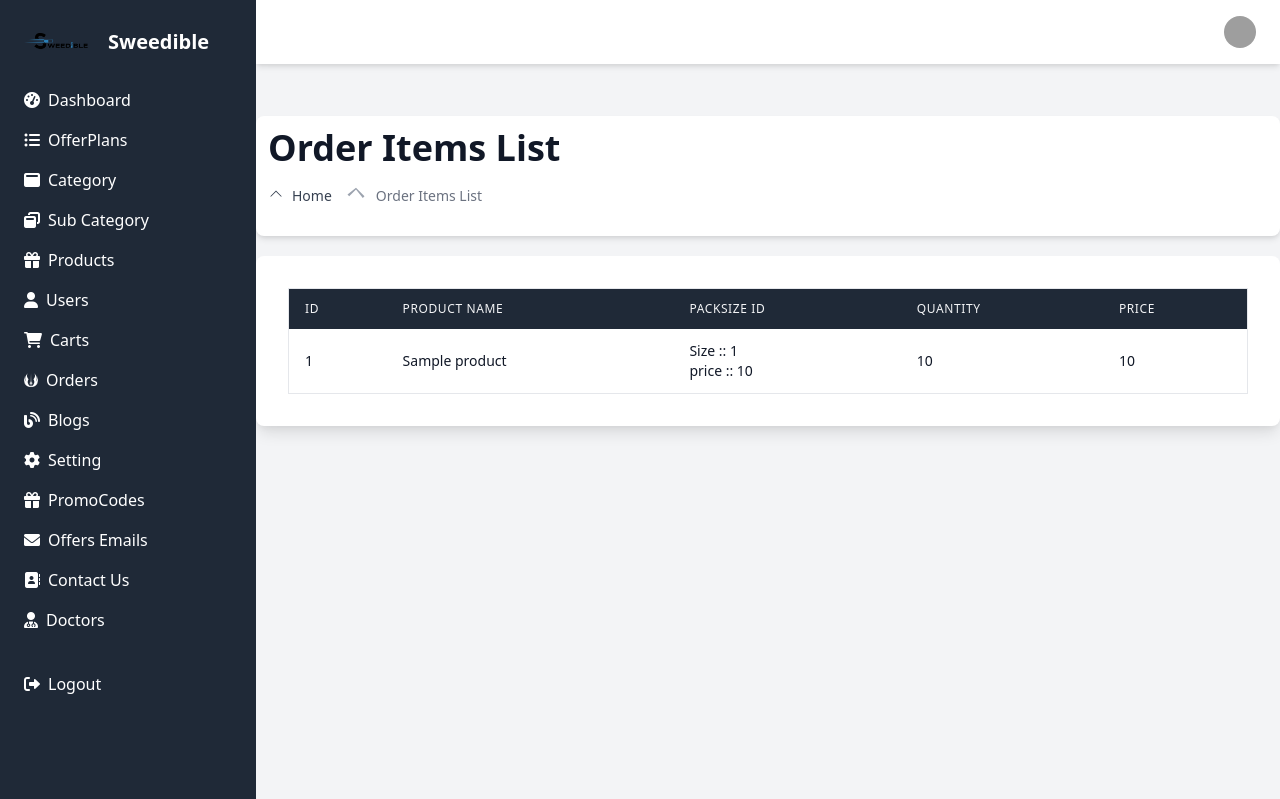
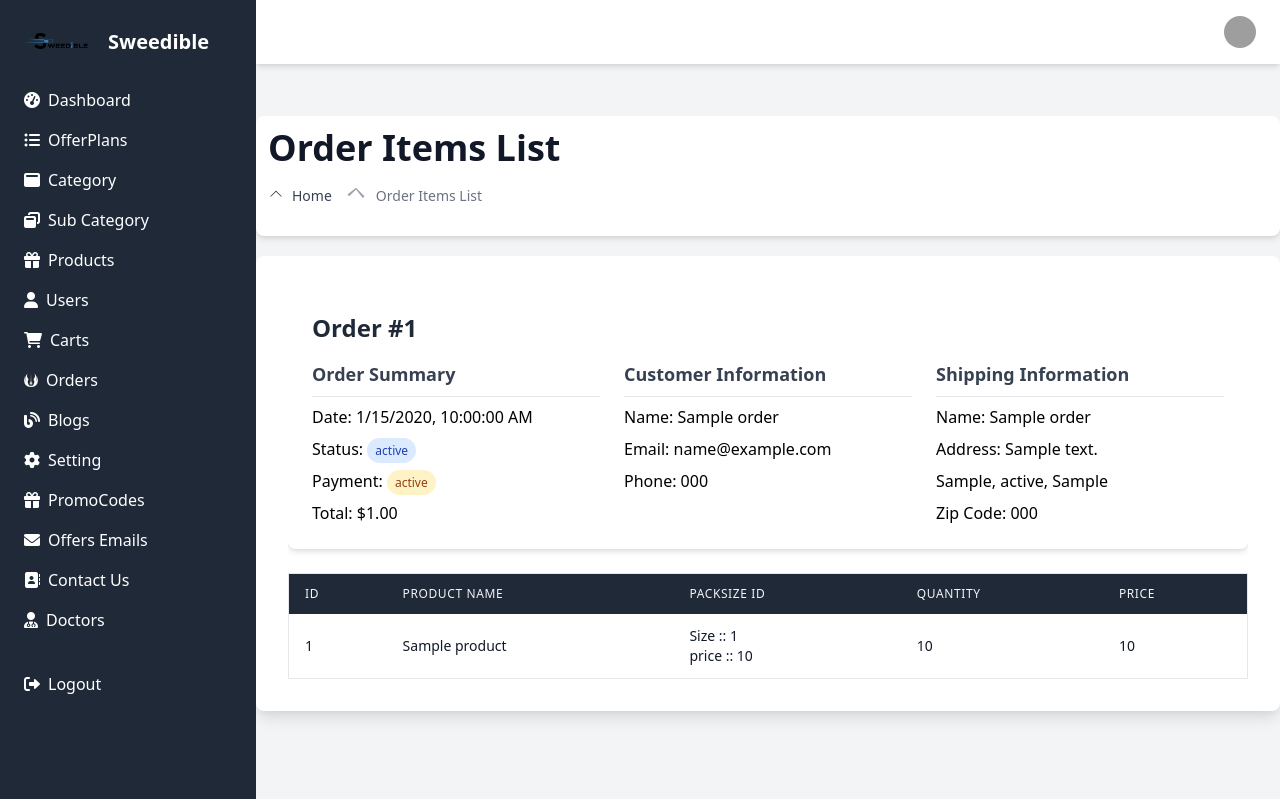
Before and after one commit to princetechlab14/sweedible-back, a Node server app: template views/orders/items.ejs in a window 1280 px wide. Shown: the top 799 px of the page. Run offline with Node 20, Linux system fonts and the light colour scheme; the template is opened without the code that fills it: most values are stand-ins (such as "Sample title", 1, 10 or a date in 2020); some libraries are stand-ins or nearby versions; grey boxes are pictures that could not be loaded.

Commit message:
order shiping detail added

```diff
--- a/controller/api/apiController.js
+++ b/controller/api/apiController.js
@@ -377,7 +377,7 @@ const home = async (req, res) => {
                     order: [["shorting", "ASC"]]
                 }
             ],
-            order: [["created_at", "DESC"]],
+            order: [["shorting", "ASC"], ["created_at", "DESC"]],
             subQuery: false,
         });
 
--- a/controller/api/orderController.js
+++ b/controller/api/orderController.js
@@ -178,7 +178,7 @@ exports.getOrders = async (req, res) => {
                 { model: PromoCodeModel, as: "orderPromoCode", required: false, attributes: ["code", "discount", "type"] }
             ],
             where: { [Op.or]: [user_id ? { user_id } : {}, ip ? { ip } : {}] },
-            order: [['created_at', 'DESC']]
+            order: [["created_at", "desc"]]
         });
         return res.json(encrypt({ status: true, data: orders, message: "Get all orders successFully." }));
     } catch (error) {
--- a/views/orders/items.ejs
+++ b/views/orders/items.ejs
@@ -52,6 +52,78 @@
                     <div class="container shadow-lg bg-white rounded-lg mx-auto px-4 sm:px-8">
                         <div class="py-8">
                             <div class="overflow-x-auto">
+                                <div class="bg-white shadow-md rounded-lg p-6 mb-6">
+                                    <h2 class="text-2xl font-bold mb-4 text-gray-800">Order #<%= order.id %>
+                                    </h2>
+
+                                    <div class="grid grid-cols-1 md:grid-cols-2 lg:grid-cols-3 gap-6">
+                                        <!-- Order Summary -->
+                                        <div class="space-y-2">
+                                            <h3 class="font-semibold text-lg text-gray-700 border-b pb-2">Order Summary
+                                            </h3>
+                                            <p><span class="font-medium">Date:</span>
+                                                <%= new Date(order.created_at).toLocaleString() %>
+                                            </p>
+                                            <p><span class="font-medium">Status:</span>
+                                                <span class="px-2 py-1 text-xs rounded-full
+                                                    <%= order.status === 'Delivered' ? 'bg-green-100 text-green-800' :
+                                                       order.status === 'Cancelled' ? 'bg-red-100 text-red-800' :
+                                                       'bg-blue-100 text-blue-800' %>">
+                                                    <%= order.status %>
+                                                </span>
+                                            </p>
+                                            <p><span class="font-medium">Payment:</span>
+                                                <span class="px-2 py-1 text-xs rounded-full
+                                                    <%= order.payment_status === 'Paid' ? 'bg-green-100 text-green-800' :
+                                                       order.payment_status === 'Failed' ? 'bg-red-100 text-red-800' :
+                                                       'bg-yellow-100 text-yellow-800' %>">
+                                                    <%= order.payment_status %>
+                                                </span>
+                                            </p>
+                                            <p><span class="font-medium">Total:</span> $<%=
+                                                    order.total_amount.toFixed(2) %>
+                                            </p>
+                                        </div>
+
+                                        <!-- Customer Information -->
+                                        <div class="space-y-2">
+                                            <h3 class="font-semibold text-lg text-gray-700 border-b pb-2">Customer
+                                                Information</h3>
+                                            <p><span class="font-medium">Name:</span>
+                                                <%= order.name %>
+                                            </p>
+                                            <p><span class="font-medium">Email:</span>
+                                                <%= order.email %>
+                                            </p>
+                                            <p><span class="font-medium">Phone:</span>
+                                                <%= order.phone %>
+                                            </p>
+                                        </div>
+
+                                        <!-- Shipping Information -->
+                                        <div class="space-y-2">
+                                            <h3 class="font-semibold text-lg text-gray-700 border-b pb-2">
+                                                <%= order.diffrent_address ? 'Shipping Information'
+                                                    : 'Billing Information' %>
+                                            </h3>
+                                            <p><span class="font-medium">Name:</span>
+                                                <%= order.diffrent_address ? order.s_name : order.name %>
+                                            </p>
+                                            <p><span class="font-medium">Address:</span>
+                                                <%= order.diffrent_address ? order.s_address : order.address %>
+                                            </p>
+                                            <p>
+                                                <%= order.diffrent_address ? order.s_city : order.city %>,
+                                                    <%= order.diffrent_address ? order.s_state : order.state %>,
+                                                        <%= order.diffrent_address ? order.s_country : order.country %>
+                                            </p>
+                                            <p><span class="font-medium">Zip Code:</span>
+                                                <%= order.diffrent_address ? order.s_zip_code : order.zip_code %>
+                                            </p>
+                                        </div>
+                                    </div>
+                                </div>
+
                                 <table class="min-w-full bg-white border border-gray-200 rounded-lg">
                                     <thead style="background-color: #1f2937">
                                         <tr>
--- a/views/setting/edit.ejs
+++ b/views/setting/edit.ejs
@@ -34,7 +34,7 @@
                                 <label for="key" class="block text-sm font-medium text-gray-700">Key:</label>
                                 <input id="key" name="key" type="text"
                                     class="mt-1 block border p-1 w-full border-gray-300 rounded-md shadow-sm focus:border-blue-500 focus:ring focus:ring-blue-500 focus:ring-opacity-50"
-                                    required value="<%= setting?.key %>" />
+                                    required value="<%= setting?.key %>" readonly/>
                             </div>
                             <!-- val field -->
                             <div class="mb-4">
```
Also changed, not shown: controller/orderController.js (+21 -2 lines), models/orderModel.js (+9 -0 lines), views/orders/index.ejs (+7 -2 lines).
